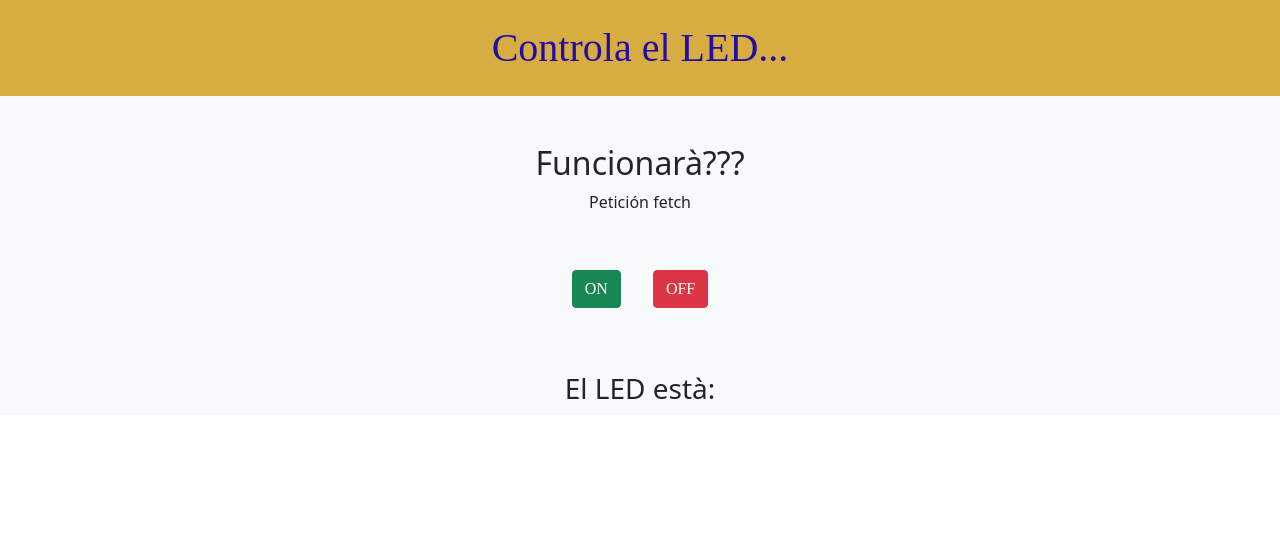
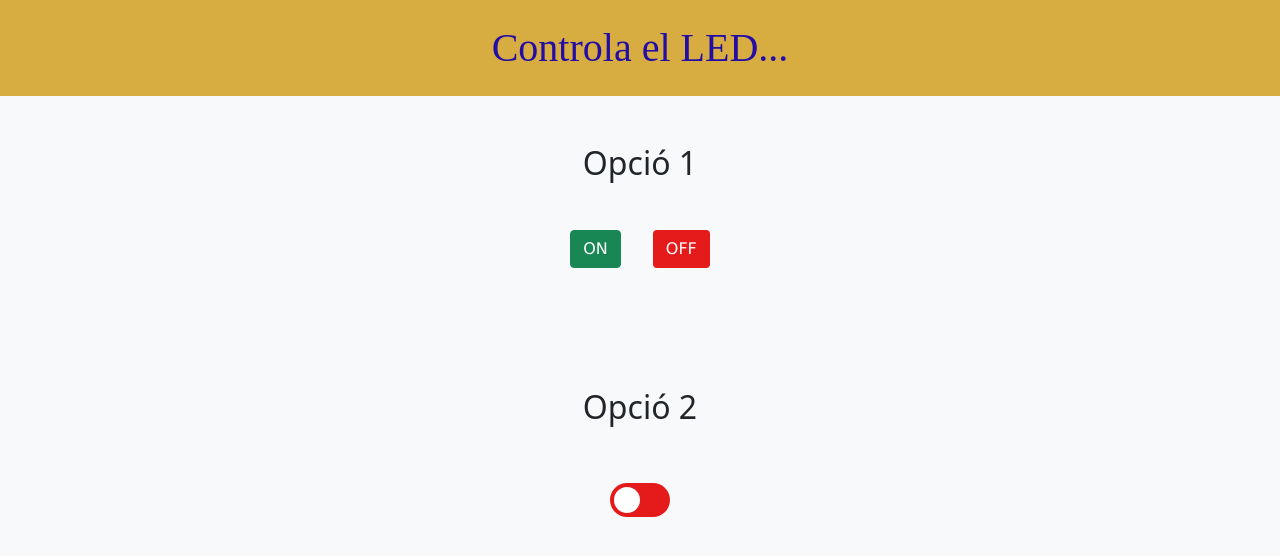
Before and after one commit to RamonLGDaw/front_ctrl_LED, a Vue app: page / in a window 1280 px wide. Shown: the top 556 px of the page. Built offline with nearby package versions, Linux system fonts and the light colour scheme.

Commit message:
opción 2

```diff
--- a/src/components/Buttons.vue
+++ b/src/components/Buttons.vue
@@ -1,35 +1,40 @@
 <template>
     <div class="container-fluid d-flex flex-column justify-content-center align-items-center mx-0 p-5 bg-light">
-      <h2>Funcionarà???</h2>
-      <p>Petición fetch</p>
+      <h2>Opció 1</h2>
+
       <div class="container d-flex justify-content-center align-items-center m-auto mt-4 ">
         <button @click="enviarEstado('ON')" type="submit" class="btn btn-success m-3 fuente">ON</button>
-        <button @click="enviarEstado('OFF')" type="submit" class="btn btn-danger m-3 fuente">OFF</button>
+        <button @click="enviarEstado('OFF')" type="submit" class="btn buttonRed m-3 fuente">OFF</button>
       </div>
     </div>
     <div class="container-fluid d-flex flex-column justify-content-center align-items-center mx-0 bg-light">
-      <h3>El LED està: <span class="fuente2">{{ respuesta }}</span></h3>
+      <h3 class="fuente2">{{ respuesta }}</h3>
+      <p v-if="error" class="text-danger">{{ error }}</p> <!-- Mostrar mensaje de error -->
+    </div>
+    <div class="container-fluid d-flex flex-column justify-content-center align-items-center mx-0 p-5 bg-light">
+        <h2>Opció 2</h2>
+        <div>
+            <label class="switch m-5">
+                <input type="checkbox" v-model="estadoSwitch" @change="enviarEstadoSwitch">
+                <span class="slider round"></span>
+            </label>
+        </div>
+    </div>
+    <div class="container-fluid d-flex flex-column justify-content-center align-items-center mx-0 bg-light">
+      <h3 class="fuente2">{{ respuesta }}</h3>
       <p v-if="error" class="text-danger">{{ error }}</p> <!-- Mostrar mensaje de error -->
     </div>
   </template>
 
-  <style scoped>
-  .fuente2 {
-    font-family: cursive;
-    color: rgb(36, 13, 164);
-  }
 
-  .fuente {
-    font-family: cursive;
-  }
-  </style>
 
   <script setup>
   import { ref } from 'vue';
 
-  // Definir las referencias reactivas
+
   const respuesta = ref(null);
   const error = ref(null);
+  const estadoSwitch = ref(false);
 
   // Función para enviar el estado del LED
   const enviarEstado = async (estado) => {
@@ -38,23 +43,128 @@
       const response = await fetch('https://back-ctrl-led.vercel.app/led', {
         method: 'POST',
         headers: {
-          'Content-Type': 'text/plain',  // Aseguramos que enviamos un string
+          'Content-Type': 'text/plain',
         },
-        body: estado,  // Enviamos el estado directamente como string
+        body: estado,
       });
 
       if (!response.ok) {
         throw new Error(`Error: ${response.statusText}`);
       }
 
-      // Si todo sale bien, procesamos la respuesta
-      const data = await response.text();  // Recibimos la respuesta como texto
+
+      const data = await response.text();
       respuesta.value = data;
       error.value = null;
     } catch (err) {
-      // Si ocurre un error, lo mostramos
+
       respuesta.value = null; // Limpiar respuesta previa
       error.value = 'Hubo un error al enviar los datos: ' + err.message;
     }
   };
+
+  // Función para enviar el estado del LED desde el interruptor
+const enviarEstadoSwitch = async () => {
+  try {
+    // El estado del switch es true (ON) o false (OFF)
+    const estado = estadoSwitch.value ? 'ON' : 'OFF';
+
+    const response = await fetch('https://back-ctrl-led.vercel.app/led', {
+      method: 'POST',
+      headers: {
+        'Content-Type': 'text/plain',
+      },
+      body: estado,
+    });
+
+    if (!response.ok) {
+      throw new Error(`Error: ${response.statusText}`);
+    }
+
+    const data = await response.text();
+    respuesta.value = data;
+    error.value = null;
+  } catch (err) {
+    respuesta.value = null;
+    error.value = 'Hubo un error al enviar los datos: ' + err.message;
+  }
+};
   </script>
+
+<style scoped>
+.buttonRed{
+  color: white;
+  background-color: #e51b1b;
+}
+.fuente2 {
+  font-family: 'Lucida Sans', 'Lucida Sans Regular', 'Lucida Grande', 'Lucida Sans Unicode', Geneva, Verdana, sans-serif;
+  color: rgb(36, 13, 164);
+}
+
+.fuente {
+  font-family: 'Lucida Sans', 'Lucida Sans Regular', 'Lucida Grande', 'Lucida Sans Unicode', Geneva, Verdana, sans-serif;
+}
+
+/* The switch - the box around the slider */
+.switch {
+position: relative;
+display: inline-block;
+width: 60px;
+height: 34px;
+}
+
+/* Hide default HTML checkbox */
+.switch input {
+opacity: 0;
+width: 0;
+height: 0;
+}
+
+/* The slider */
+.slider {
+position: absolute;
+cursor: pointer;
+top: 0;
+left: 0;
+right: 0;
+bottom: 0;
+background-color: #e51b1b;
+-webkit-transition: .4s;
+transition: .4s;
+}
+
+.slider:before {
+position: absolute;
+content: "";
+height: 26px;
+width: 26px;
+left: 4px;
+bottom: 4px;
+background-color: white;
+-webkit-transition: .4s;
+transition: .4s;
+}
+
+input:checked + .slider {
+background-color: #198754;
+}
+
+input:focus + .slider {
+box-shadow: 0 0 1px #3cf418;
+}
+
+input:checked + .slider:before {
+-webkit-transform: translateX(26px);
+-ms-transform: translateX(26px);
+transform: translateX(26px);
+}
+
+/* Rounded sliders */
+.slider.round {
+border-radius: 34px;
+}
+
+.slider.round:before {
+border-radius: 50%;
+}
+</style>
--- /dev/null
+++ b/src/components/Switch.vue
@@ -0,0 +1,80 @@
+<template>
+    <div class="container-fluid d-flex flex-column justify-content-center align-items-center mx-0 p-5 bg-light">
+        <h2>Opció 2</h2>
+        <div>
+            <label class="switch m-5">
+                <input type="checkbox">
+                <span class="slider round"></span>
+            </label>
+        </div>
+    </div>
+
+</template>
+
+<script setup>
+</script>
+
+<style scoped>
+ /* The switch - the box around the slider */
+ .switch {
+  position: relative;
+  display: inline-block;
+  width: 60px;
+  height: 34px;
+}
+
+/* Hide default HTML checkbox */
+.switch input {
+  opacity: 0;
+  width: 0;
+  height: 0;
+}
+
+/* The slider */
+.slider {
+  position: absolute;
+  cursor: pointer;
+  top: 0;
+  left: 0;
+  right: 0;
+  bottom: 0;
+  background-color: #e51b1b;
+  -webkit-transition: .4s;
+  transition: .4s;
+}
+
+.slider:before {
+  position: absolute;
+  content: "";
+  height: 26px;
+  width: 26px;
+  left: 4px;
+  bottom: 4px;
+  background-color: white;
+  -webkit-transition: .4s;
+  transition: .4s;
+}
+
+input:checked + .slider {
+  background-color: #198754;
+}
+
+input:focus + .slider {
+  box-shadow: 0 0 1px #3cf418;
+}
+
+input:checked + .slider:before {
+  -webkit-transform: translateX(26px);
+  -ms-transform: translateX(26px);
+  transform: translateX(26px);
+}
+
+/* Rounded sliders */
+.slider.round {
+  border-radius: 34px;
+}
+
+.slider.round:before {
+  border-radius: 50%;
+}
+</style>
--- a/src/components/navbar.vue
+++ b/src/components/navbar.vue
@@ -17,7 +17,7 @@
 }
 
 .fuente{
-    font-family:cursive;
+    font-family:serif;
     color: rgb(36, 13, 164);
 }
 </style>
```
